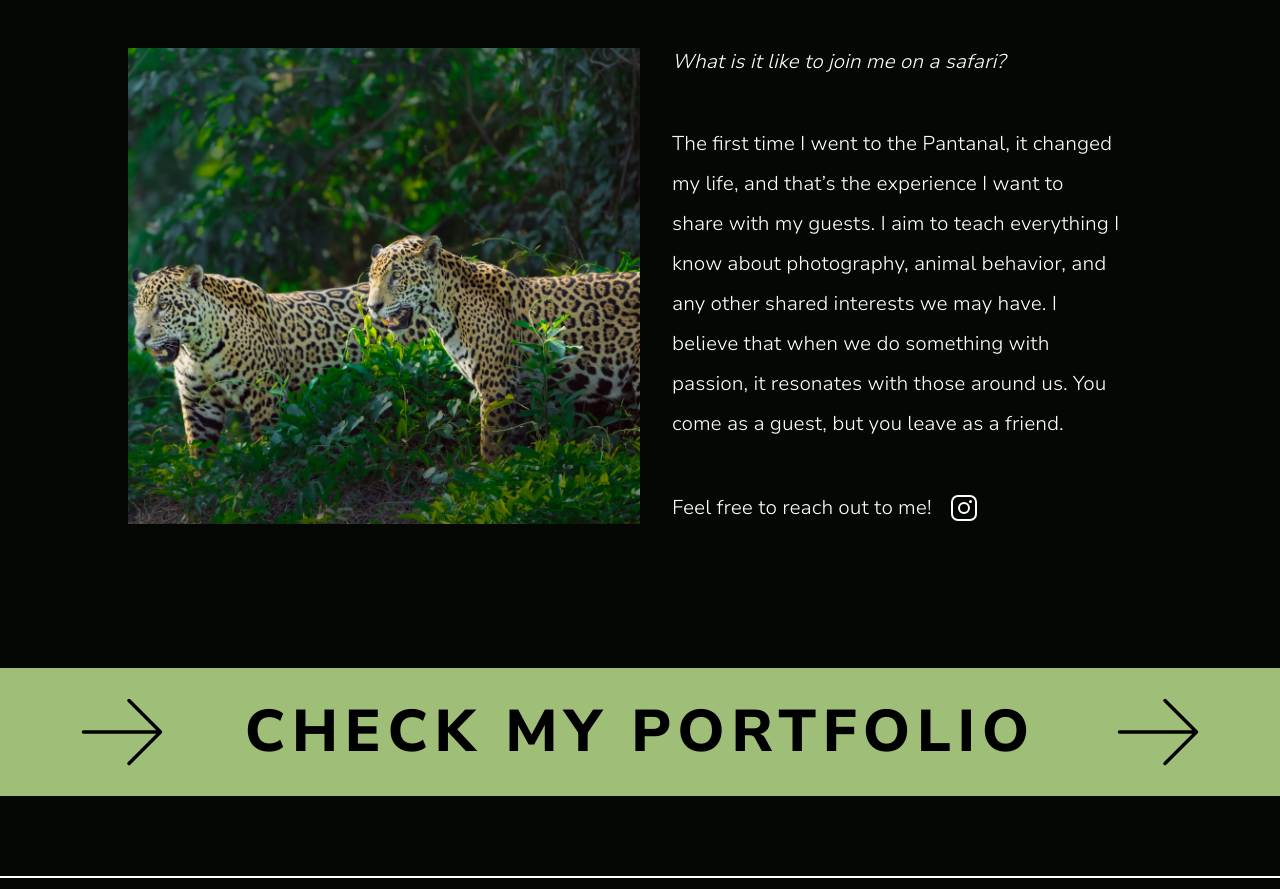
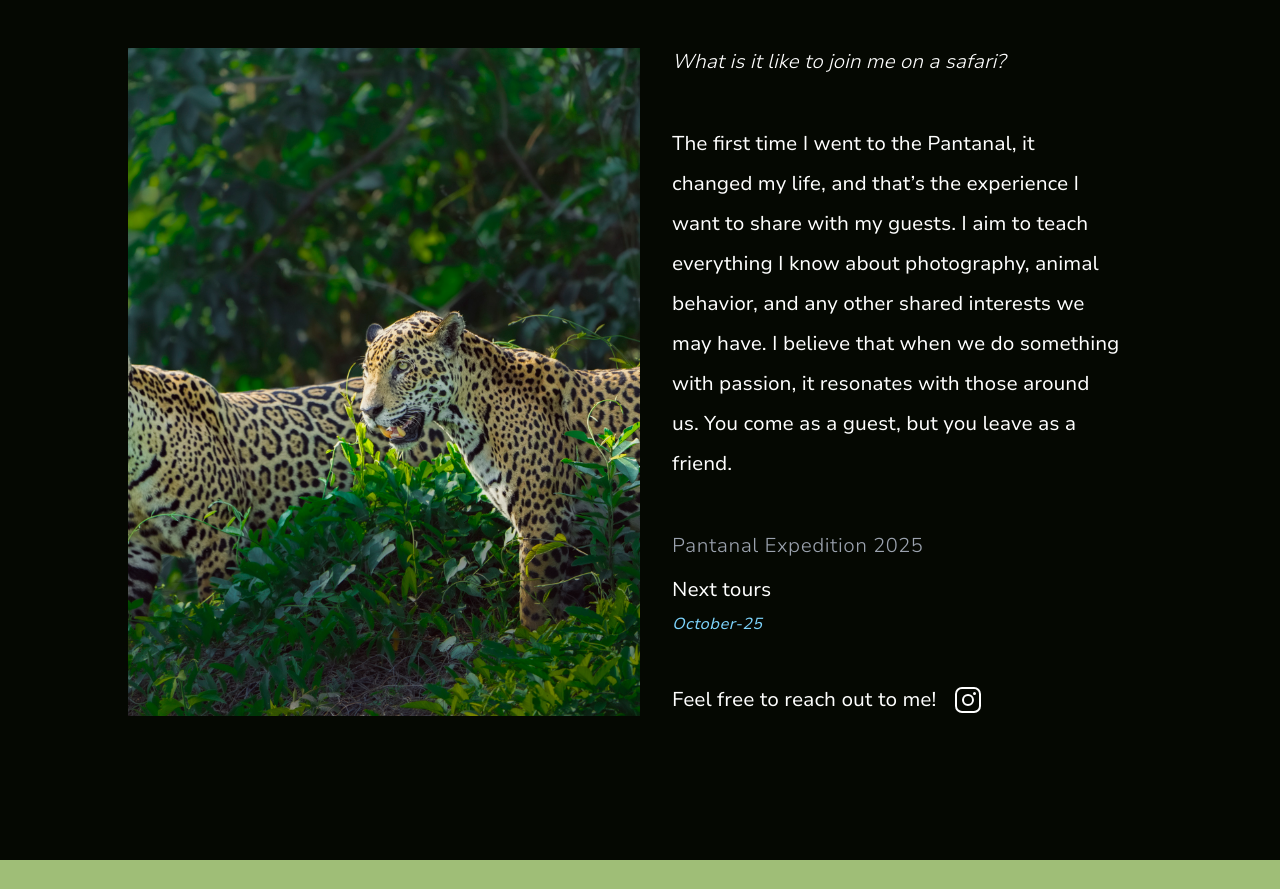
Before and after one commit to vinigouvea16/danpaiva, a Next.js app: page /en/about in a window 1280 px wide. Shown: the part 1500-2389 px from the top of the page. Built offline with nearby package versions, Linux system fonts and the light colour scheme.

Commit message:
pdf tour added

```diff
--- a/src/app/[locale]/about/page.tsx
+++ b/src/app/[locale]/about/page.tsx
@@ -106,9 +106,22 @@ export default function About({ params: { locale } }: Props) {
           />
           <div className="flex flex-col justify-evenly w-full md:w-1/2 lg:space-y-12 space-y-8 text-center lg:text-left lg:pr-8">
             <h6 className="text-xl font-thin italic">{t('tour-header2')}</h6>
-            <p className="xl:text-xl font-light xl:leading-10">{t('tour-p')}</p>
-            <p className="lg:text-xl text-lg font-light xl:leading-8 flex lg:flex-row flex-col gap-4 justify-center items-center lg:justify-start">
-              {t('tour-p2')}{' '}
+            <p className="xl:text-xl xl:leading-10">{t('tour-p')}</p>
+            <div className="space-y-4">
+              <p className="lg:text-xl font-thin tracking-wide text-gray-400">
+                {t('tour-p2')}
+              </p>
+              <p className="lg:text-xl pb-2">{t('tour-cta')}</p>
+              <a
+                href="/doc/VIAGEM-PANTANAL-2025.pdf"
+                download="VIAGEM-PANTANAL-2025.pdf"
+                className="text-sky-300 italic tracking-wide "
+              >
+                {t('tour-a')}
+              </a>
+            </div>
+            <p className="lg:text-xl text-lg xl:leading-8 flex lg:flex-row flex-col gap-4 justify-center items-center lg:justify-start">
+              {t('tour-p3')}{' '}
               <a href="https://www.instagram.com/dannpaiva_/" id="Instagram">
                 <span className="sr-only">instagram link</span>
                 <svg
--- a/src/messages/en.json
+++ b/src/messages/en.json
@@ -20,7 +20,10 @@
     "tour-header1": "photographic tour",
     "tour-header2": "What is it like to join me on a safari?",
     "tour-p": "The first time I went to the Pantanal, it changed my life, and that’s the experience I want to share with my guests. I aim to teach everything I know about photography, animal behavior, and any other shared interests we may have. I believe that when we do something with passion, it resonates with those around us. You come as a guest, but you leave as a friend.",
-    "tour-p2": "Feel free to reach out to me!"
+    "tour-cta": "Next tours",
+    "tour-p2": "Pantanal Expedition 2025",
+    "tour-a": "October-25",
+    "tour-p3": "Feel free to reach out to me!"
   },
   "Button": {
     "about": "check my portfolio",
--- a/src/messages/pt-BR.json
+++ b/src/messages/pt-BR.json
@@ -22,7 +22,10 @@
     "tour-header1": "tour fotográfico",
     "tour-header2": "Como é me acompanhar em um safári?",
     "tour-p": "A primeira vez que fui ao Pantanal mudou minha vida, e é essa experiência que quero compartilhar com meus convidados. Meu objetivo é ensinar tudo o que sei sobre fotografia, comportamento animal e qualquer outro interesse que possamos ter em comum. Acredito que, quando fazemos algo com paixão, isso ressoa com as pessoas ao nosso redor. Você chega como um convidado, mas vai embora como um amigo.",
-    "tour-p2": "Sinta-se à vontade para entrar em contato comigo!"
+    "tour-cta": "Próximas expedições",
+    "tour-p2": "Expedição Pantanal 2025",
+    "tour-a": "Outubro-25",
+    "tour-p3": "Sinta-se à vontade para entrar em contato comigo!"
   },
   "Button": {
     "about": "confira meu portfolio",
```
Also changed, not shown: 1 other file (tests, documents, lock files or other folders).
